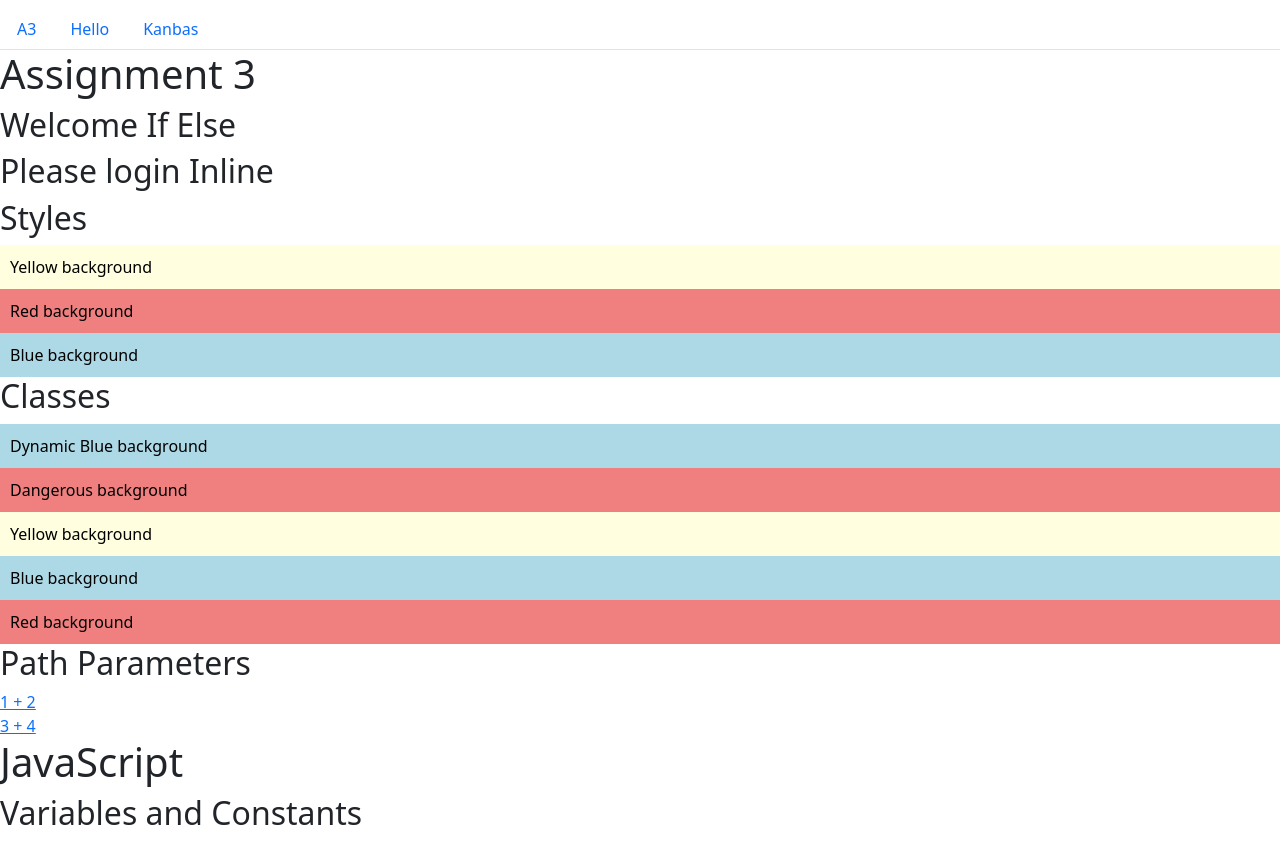
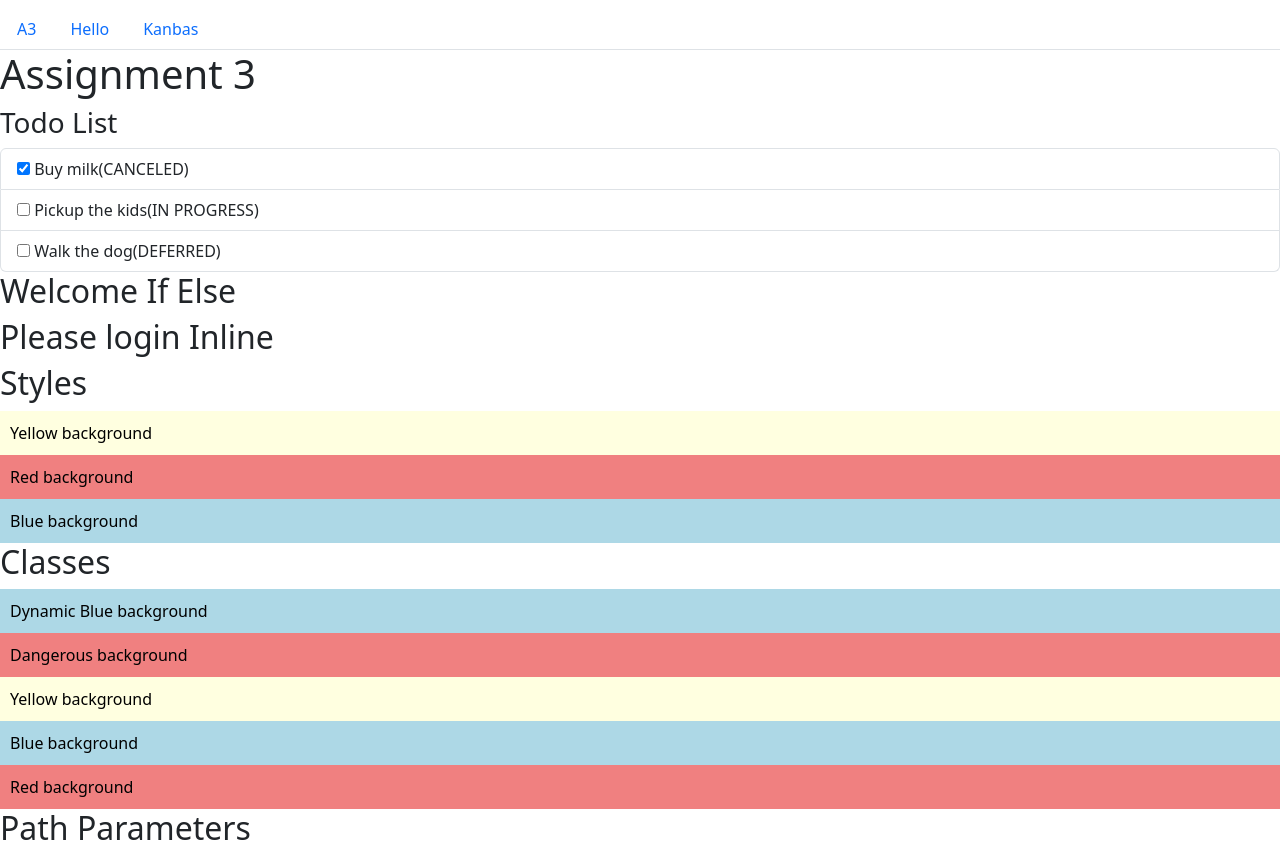
Before and after one commit to ori98/kanbas-react-web-app, a React (Create React App) app: page /#/Labs in a window 1280 px wide. Shown: the top 842 px of the page. Built offline with nearby package versions, Linux system fonts and the light colour scheme.

Commit message:
Made the Todo list visible

```diff
--- a/src/Labs/a3/index.js
+++ b/src/Labs/a3/index.js
@@ -3,11 +3,13 @@ import PathParameters from "./PathParameters";
 import Classes from "./Classes";
 import Styles from "./Styles";
 import ConditionalOutput from "./ConditionalOutput";
+import TodoList from "./todo/TodoList";
 
 function Assignment3() {
  return (
    <div>
      <h1>Assignment 3</h1>
+     <TodoList/>
      <ConditionalOutput/>
      <Styles/>
      <Classes/>
```
